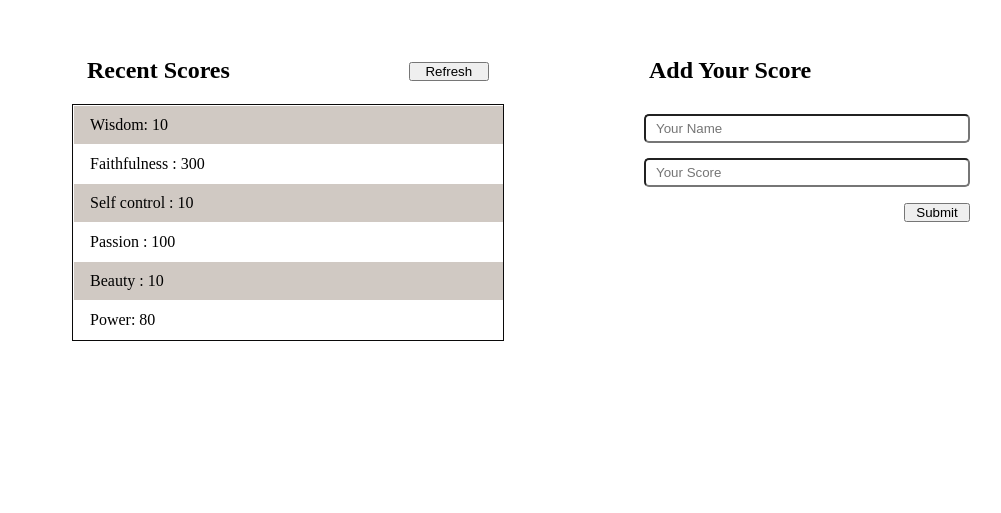
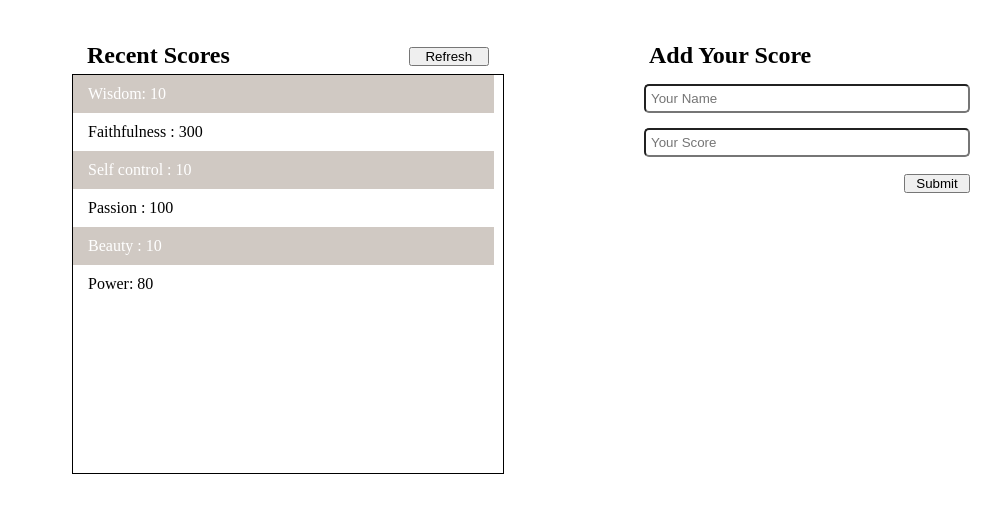
Before and after one commit to DanSam5K/LeaderBoard-APIS, a website built with webpack: page src/index.html in a window 1280 px wide. Shown: the part 91-604 px from the top of the page, without its empty margins (96-1097 px from the left). Built offline with nearby package versions, Linux system fonts and the light colour scheme.

Commit message:
Modify style.css of application

```diff
--- a/src/style.css
+++ b/src/style.css
@@ -6,21 +6,18 @@
 }
 
 body {
-  background-color: #fff;
+  background-color: white;
   width: 80%;
   margin: 30px auto 0;
 }
 
 li {
-  list-style-type: none;
-  width: 100%;
+  width: 70%;
   background-color: white;
-  margin: 1px;
 }
 
 p {
   padding: 10px 15px;
-  margin: 1px;
 }
 
 h1 {
@@ -34,12 +31,13 @@ main {
 
 input {
   margin-bottom: 15px;
-  padding: 5px 10px;
+  padding: 5px 0;
   border-radius: 5px;
 }
 
-.scores,
-.add-scores {
+.scores, .add-scores {
+  display: flex;
+  flex-direction: column;
   width: 50%;
   height: 60vh;
   margin: 40px;
@@ -51,11 +49,36 @@ input {
   flex-direction: row;
   align-items: center;
   justify-content: space-between;
-  padding: 20px 15px;
+  padding: 5px 15px;
+  width: 100%;
+}
+
+
+.list {
+  border: 1px solid black;
+  overflow-y: scroll;
+  height: 50vh;
+  width: 100%;
+}
+
+.list li:nth-child(odd) {
+  background: #3b4752;
+  color: #fff;
+  width: 98%;
+}
+
+.display li:nth-child(even) {
+  background: #fff;
+  color: #3b4752;
+  width: 98%;
 }
 
 .add-title {
   margin-left: 50px;
+}
+
+.input-name, .input-score{
+  padding: 5px;
 }
 
 .form {
@@ -66,13 +89,8 @@ input {
   padding: 10px;
 }
 
-.submit-button {
+.submit-button, .refresh-button {
   width: 20%;
   margin-left: auto;
-  margin-top: 1px;
+  margin-top: 2px;
 }
-
-.list {
-  border: 1px solid #0a0909;
-  overflow-y: scroll;
-}
```
